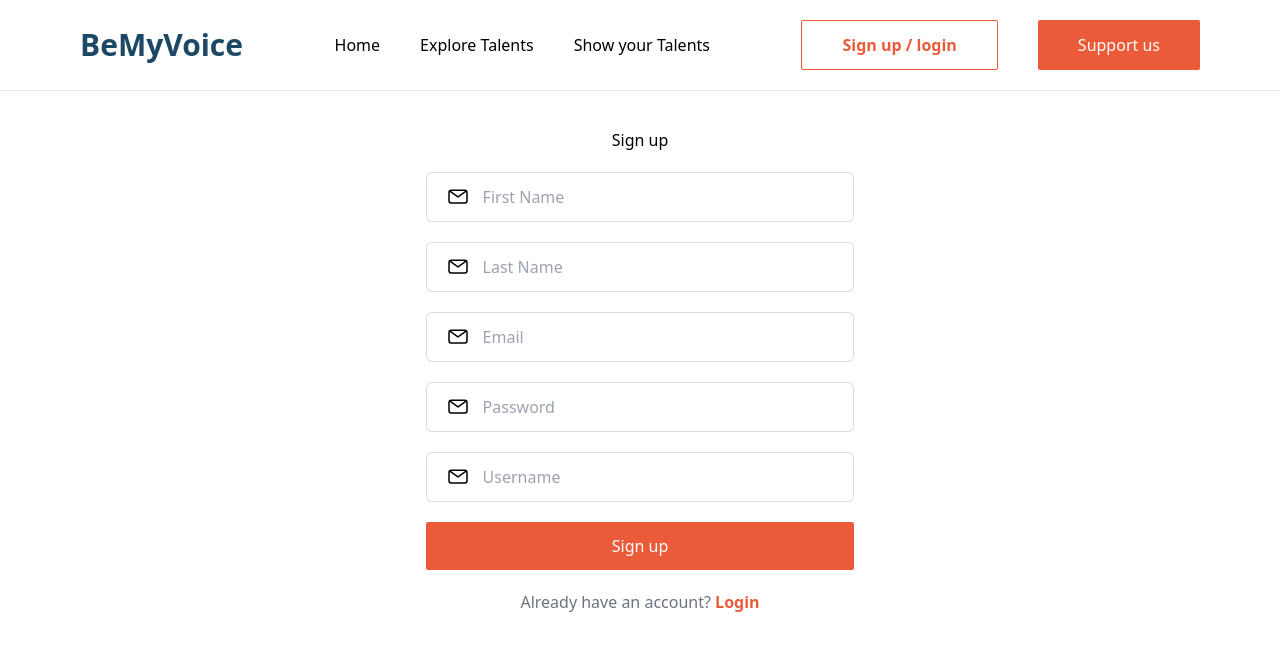
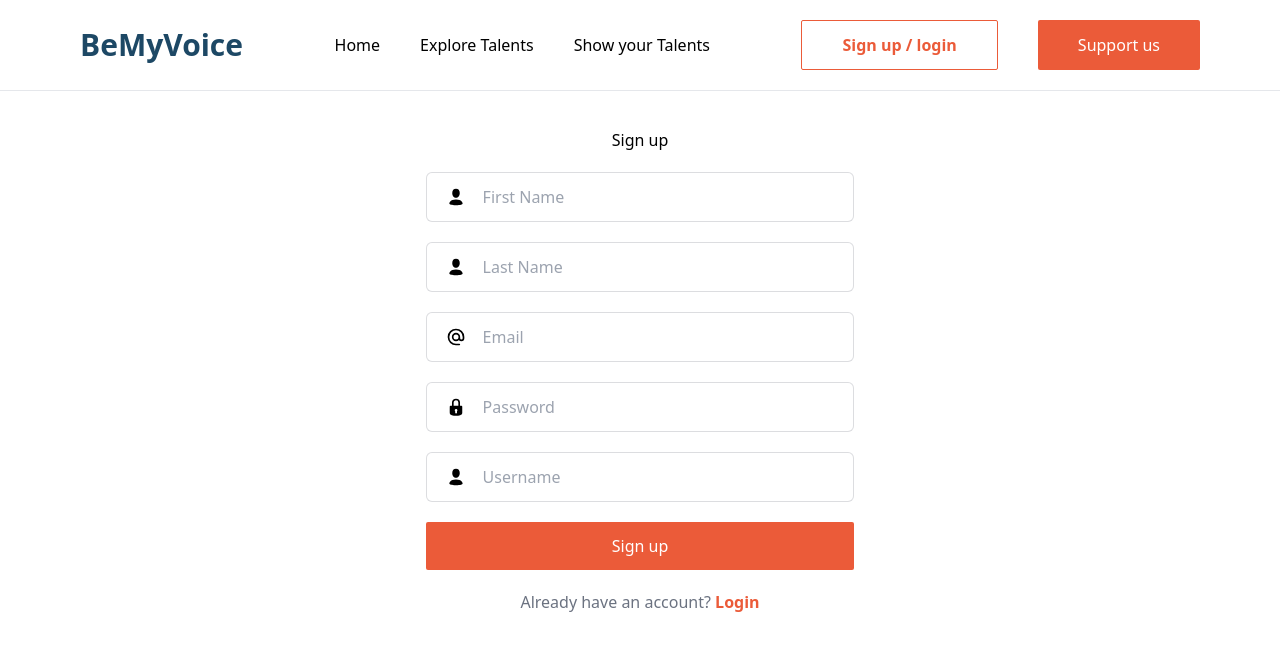
Before and after one commit to Delyc/reddi-fe, a Next.js app: page /signup in a window 1280 px wide. Shown: the top 650 px of the page. Built offline with nearby package versions, Linux system fonts and the light colour scheme.

Commit message:
Feat: ADDing correct icons

```diff
--- a/components/sections/Login.tsx
+++ b/components/sections/Login.tsx
@@ -11,6 +11,8 @@ import { useRouter } from "next/router";
 import { useForm } from "react-hook-form";
 import * as yup from "yup";
 import Link from "next/link";
+import PasswordIcon from "../svgs/PasswordIcon";
+import ProfileIcon from "../svgs/ProfileIcon";
 
 type FormData = {
   username: string;
@@ -41,8 +43,8 @@ const Login = () => {
   const onSubmit = async (data: FormData) => {
     await userLoginFunc("accounts/login", userLogin)
       .then((res: { data: { data: { token: string; }; }; }) => {
-         localStorage.setItem("user", JSON.stringify(userLogin));
-         localStorage.setItem("token", res.data.data.token);
+        localStorage.setItem("user", JSON.stringify(userLogin));
+        localStorage.setItem("token", res.data.data.token);
         toast.success("sign up success");
         router.push("/createReddit")
       })
@@ -60,7 +62,7 @@ const Login = () => {
             <h1>Login</h1>
             <form className="flex flex-col gap-5 w-2/5" onSubmit={handleSubmit(onSubmit)}>
               <div className="flex relative items-center w-full">
-                <Email classname="absolute left-5" fill="#ffffff" />
+                 <ProfileIcon className="absolute left-5"/>
                 <Input
                   className="w-full px-14"
                   placeholder="Username"
@@ -68,11 +70,11 @@ const Login = () => {
                   onChange={inputHandler}
                   ref={register("username")}
                 />
-                  {errors.username && <p>{errors.username.message}</p>}
+                {errors.username && <p>{errors.username.message}</p>}
               </div>
 
               <div className="flex relative items-center w-full">
-                <Email classname="absolute left-5" fill="#ffffff" />
+              <PasswordIcon className="absolute left-5"/>
                 <Input
                   className="w-full px-14"
                   placeholder="Password"
--- a/components/sections/Signup.tsx
+++ b/components/sections/Signup.tsx
@@ -1,32 +1,18 @@
-import SideNavBarWrapper from "../wrappers/SideNavBarWrapper";
 import PageWrapper from "../wrappers/PageWrapper";
 import ContentWrapper from "../wrappers/ContentWrapper";
 import Input from "../ui/Input";
 import Button from "../ui/Button";
-import Email from "../svgs/FormSvgs";
-import { useForm, SubmitHandler } from "react-hook-form";
 import { useState } from "react";
 import { userSignupFunc } from "utils/functions";
-import {
-  validEmail,
-  validUsername,
-  validPassword,
-  validName,
-} from "utils/inputValidation";
 import { toast } from "react-toastify";
 import { useDispatch } from "react-redux";
 import { setUserFirstName } from "redux/reducers/UserSignupSlice";
 import { useRouter } from "next/router";
 import Navbar from "../layouts/Navbar";
 import Link from "next/link";
-
-// type Inputs = {
-//     firstName: string,
-//     lastName : string,
-//     email: string,
-//     password: string,
-//     username : string
-//   };
+import ProfileIcon from "../svgs/ProfileIcon";
+import EmailIcon from "../svgs/EmailIcon";
+import PasswordIcon from "../svgs/PasswordIcon";
 
 const Signup = () => {
   const userData = {
@@ -42,43 +28,6 @@ const Signup = () => {
     setUserSignup({ ...userSignup, [e.target.name]: e.target.value });
   };
 
-  // const [firstName, setFirstName] = useState("")
-  // const [lastName, setLastName] = useState("")
-  // const [email, setEmail] = useState("")
-  // const [password, setPassword] = useState("")
-  // const [username, setUsername] = useState("")
-
-  // const [firstNameErr, setFirstNameErr] = useState(false)
-  // const [lastNameErr, setLastNameErr] = useState(false)
-  // const [emailErr, setEmailErr] = useState(false)
-  // const [passwordErr, setPasswordErr] = useState(false)
-  // const [usernameErr, setUsernameErr] = useState(false)
-
-  // const onChangeFirstName = (e ) => {
-  //     setFirstName(e.target.value)
-  //     setFirstNameErr(!validName(e.target.value))
-  // }
-
-  // const onChangeLastName = (e ) => {
-  //     setLastName(e.target.value)
-  //     setLastNameErr(!validName(e.target.value))
-  // }
-
-  // const onChangeEmail = (e ) => {
-  //     setEmail(e.target.value)
-  //     setEmailErr(!validEmail(e.target.value))
-  // }
-
-  // const onChangePassword = (e ) => {
-  //     setPassword(e.target.value)
-  //     setPasswordErr(!validName(e.target.value))
-  // }
-
-  // const onChangeUsername = (e ) => {
-  //     setUsername(e.target.value)
-  //     setUsernameErr(!validUsername(e.target.value))
-  // }
-
   const dispatch = useDispatch();
   const route = useRouter()
 
@@ -89,9 +38,6 @@ const Signup = () => {
     await userSignupFunc("accounts/signup", userSignup)
       .then((res: any) => {
         e.preventDefault();
-
-        console.log("response", res);
-        console.log("reg data", userSignup.firstName);
         dispatch(setUserFirstName(userSignup.firstName));
         toast.success("sign up success");
         route.push('/login')
@@ -105,13 +51,12 @@ const Signup = () => {
     <>
       <PageWrapper>
         <Navbar />
-        {/* <SideNavBarWrapper /> */}
         <ContentWrapper className="flex items-center">
           <div className="w-full h-fit flex flex-col items-center gap-5 justify-center">
             <h1>Sign up</h1>
             <form className="flex flex-col gap-5 w-2/5">
               <div className="flex relative items-center w-full">
-                <Email classname="absolute left-5" fill="#ffffff" />
+                <ProfileIcon className="absolute left-5" />
                 <Input
                   className="w-full px-14"
                   placeholder="First Name"
@@ -120,7 +65,7 @@ const Signup = () => {
                 />
               </div>
               <div className="flex relative items-center w-full">
-                <Email classname="absolute left-5" fill="#ffffff" />
+                <ProfileIcon className="absolute left-5"/>
                 <Input
                   className="w-full px-14"
                   placeholder="Last Name"
@@ -130,7 +75,7 @@ const Signup = () => {
               </div>
 
               <div className="flex relative items-center w-full">
-                <Email classname="absolute left-5" fill="#ffffff" />
+                <EmailIcon className="absolute left-5"/>
                 <Input
                   className="w-full px-14"
                   placeholder="Email"
@@ -140,7 +85,7 @@ const Signup = () => {
               </div>
 
               <div className="flex relative items-center w-full">
-                <Email classname="absolute left-5" fill="#ffffff" />
+                <PasswordIcon className="absolute left-5"/>
                 <Input
                   className="w-full px-14"
                   placeholder="Password"
@@ -150,7 +95,7 @@ const Signup = () => {
               </div>
 
               <div className="flex relative items-center w-full">
-                <Email classname="absolute left-5" fill="#ffffff" />
+                <ProfileIcon className="absolute left-5"/>
                 <Input
                   className="w-full px-14"
                   placeholder="Username"
--- /dev/null
+++ b/components/svgs/EmailIcon.tsx
@@ -0,0 +1,13 @@
+interface Props {
+    className: string
+}
+
+const EmailIcon = ({ className }: Props) => {
+    return (
+        <svg className={`${className}`} width="20px" height="20px" viewBox="0 0 24 24" fill="none" xmlns="http://www.w3.org/2000/svg">
+            <path d="M16 12C16 14.2091 14.2091 16 12 16C9.79086 16 8 14.2091 8 12C8 9.79086 9.79086 8 12 8C14.2091 8 16 9.79086 16 12ZM16 12V13.5C16 14.8807 17.1193 16 18.5 16V16C19.8807 16 21 14.8807 21 13.5V12C21 7.02944 16.9706 3 12 3C7.02944 3 3 7.02944 3 12C3 16.9706 7.02944 21 12 21H16" stroke="#000000" stroke-width="2" stroke-linecap="round" stroke-linejoin="round" />
+        </svg>
+    );
+}
+
+export default EmailIcon;
--- /dev/null
+++ b/components/svgs/PasswordIcon.tsx
@@ -0,0 +1,14 @@
+interface Props{
+    className: string
+}
+
+const PasswordIcon = ({className} : Props) => {
+    return (
+        <svg className={`${className}`} width="20px" height="20px" viewBox="0 0 24 24" fill="none" xmlns="http://www.w3.org/2000/svg">
+        <path d="M8.18164 10.7027C8.18164 10.7027 8.18168 8.13513 8.18164 6.59459C8.1816 4.74571 9.70861 3 11.9998 3C14.291 3 15.8179 4.74571 15.8179 6.59459C15.8179 8.13513 15.8179 10.7027 15.8179 10.7027" stroke="#000000" stroke-width="2" stroke-linecap="round" stroke-linejoin="round"/>
+        <path fill-rule="evenodd" clip-rule="evenodd" d="M4.50005 11.3932C4.50001 13.1319 4.49995 16.764 4.50007 19.1988C4.5002 21.8911 8.66375 22.5 12.0001 22.5C15.3364 22.5 19.5 21.8911 19.5 19.1988L19.5 11.3932C19.5 10.8409 19.0523 10.3957 18.5 10.3957H5.50004C4.94777 10.3957 4.50006 10.8409 4.50005 11.3932ZM10.5 16.0028C10.5 16.4788 10.7069 16.9065 11.0357 17.2008V18.7529C11.0357 19.3051 11.4834 19.7529 12.0357 19.7529H12.1786C12.7309 19.7529 13.1786 19.3051 13.1786 18.7529V17.2008C13.5074 16.9065 13.7143 16.4788 13.7143 16.0028C13.7143 15.1152 12.9948 14.3957 12.1072 14.3957C11.2195 14.3957 10.5 15.1152 10.5 16.0028Z" fill="#000000"/>
+        </svg>
+     );
+}
+
+export default PasswordIcon;
--- /dev/null
+++ b/components/svgs/ProfileIcon.tsx
@@ -0,0 +1,12 @@
+interface Props{
+    className: string
+}
+
+const ProfileIcon = ({className} : Props) => {
+    return (
+
+        <svg className={`${className}`} width="20px" height="20px" viewBox="0 0 24 24" fill="none" xmlns="http://www.w3.org/2000/svg"><path fill-rule="evenodd" clip-rule="evenodd" d="M16.5 7.063C16.5 10.258 14.57 13 12 13c-2.572 0-4.5-2.742-4.5-5.938C7.5 3.868 9.16 2 12 2s4.5 1.867 4.5 5.063zM4.102 20.142C4.487 20.6 6.145 22 12 22c5.855 0 7.512-1.4 7.898-1.857a.416.416 0 0 0 .09-.317C19.9 18.944 19.106 15 12 15s-7.9 3.944-7.989 4.826a.416.416 0 0 0 .091.317z" fill="#000000" /></svg>
+    );
+}
+
+export default ProfileIcon;
--- a/components/wrappers/SideNavBarWrapper.tsx
+++ b/components/wrappers/SideNavBarWrapper.tsx
@@ -8,10 +8,6 @@ const SideNavBarWrapper = () => {
     return (
         <section className=" w-full fixed ">
             <Navbar />
-
-
-
-
         </section>
      );
 }
```
